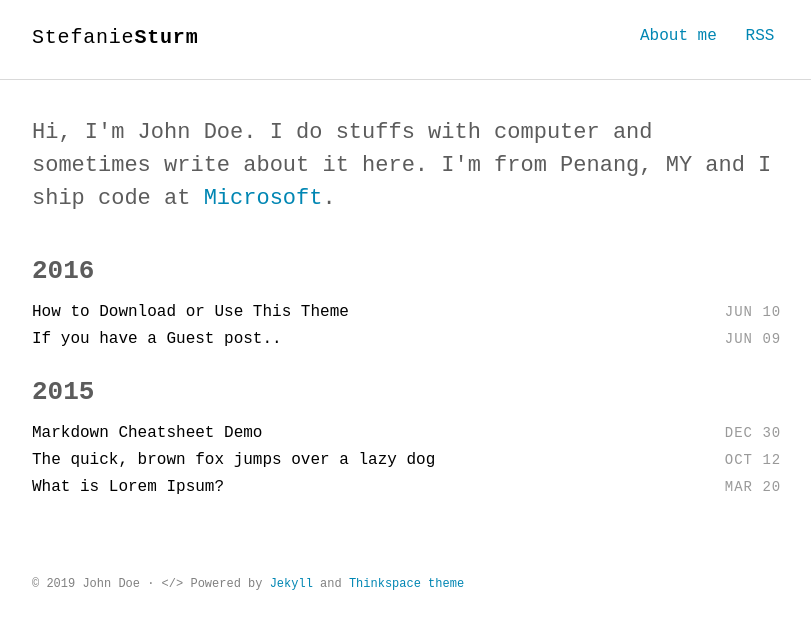
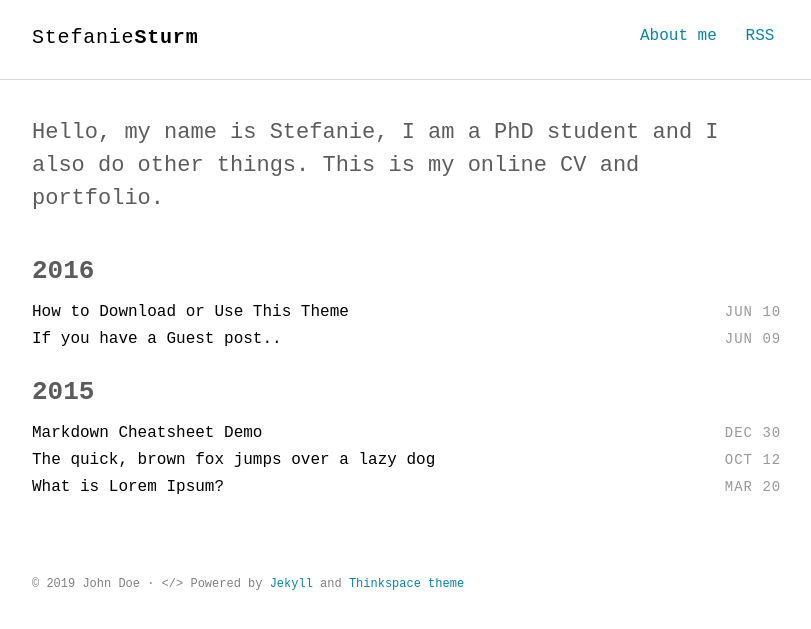
Before and after one commit to stefaniesturm/stefaniesturm.github.io, a Jekyll site: the page built from index.html, in a window 1280 px wide. Shown: the top 629 px of the page, without its empty margins (232-1043 px from the left). Built offline with Jekyll 4.4.1, drawn with Linux system fonts in a browser that asks for light colours; some web fonts are replaced.

Commit message:
Update intro.html

```diff
--- a/_includes/intro.html
+++ b/_includes/intro.html
@@ -1,5 +1,5 @@
 <section class="intro">
   <div class="container">
-    <p class="lead">Hi, I'm John Doe. I do stuffs with computer and sometimes write about it here. I'm from Penang, MY and I ship code at <a href="#">Microsoft</a>.</p>
+    <p class="lead">Hello, my name is Stefanie, I am a PhD student and I also do other things. This is my online CV and portfolio.</p>
   </div>
 </section>
```
